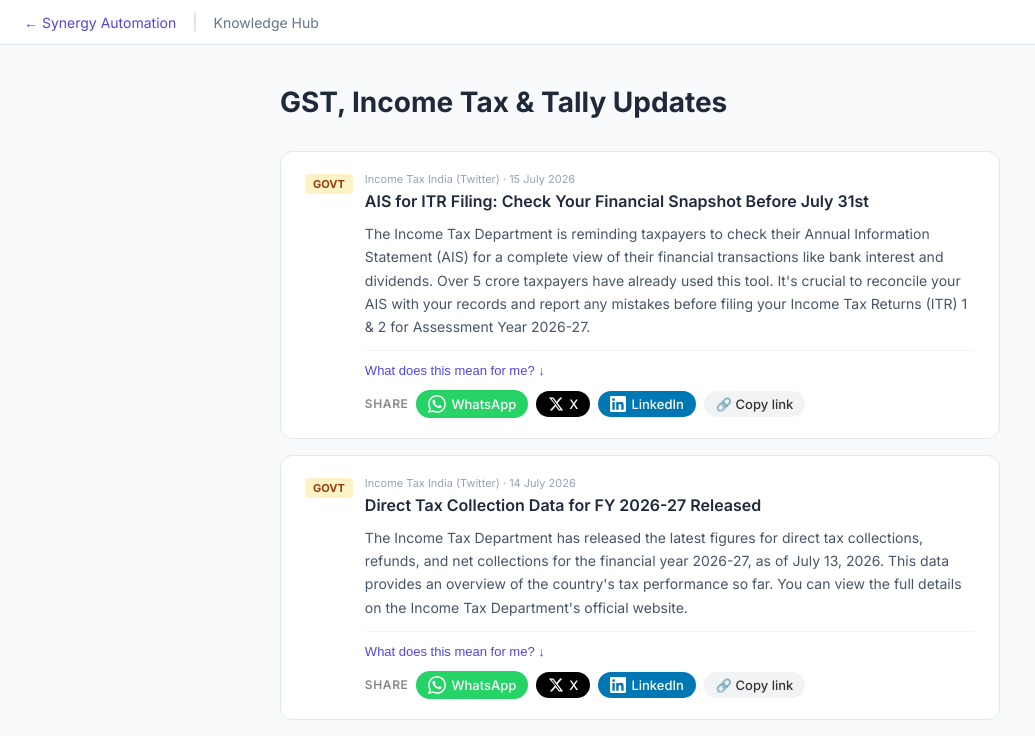
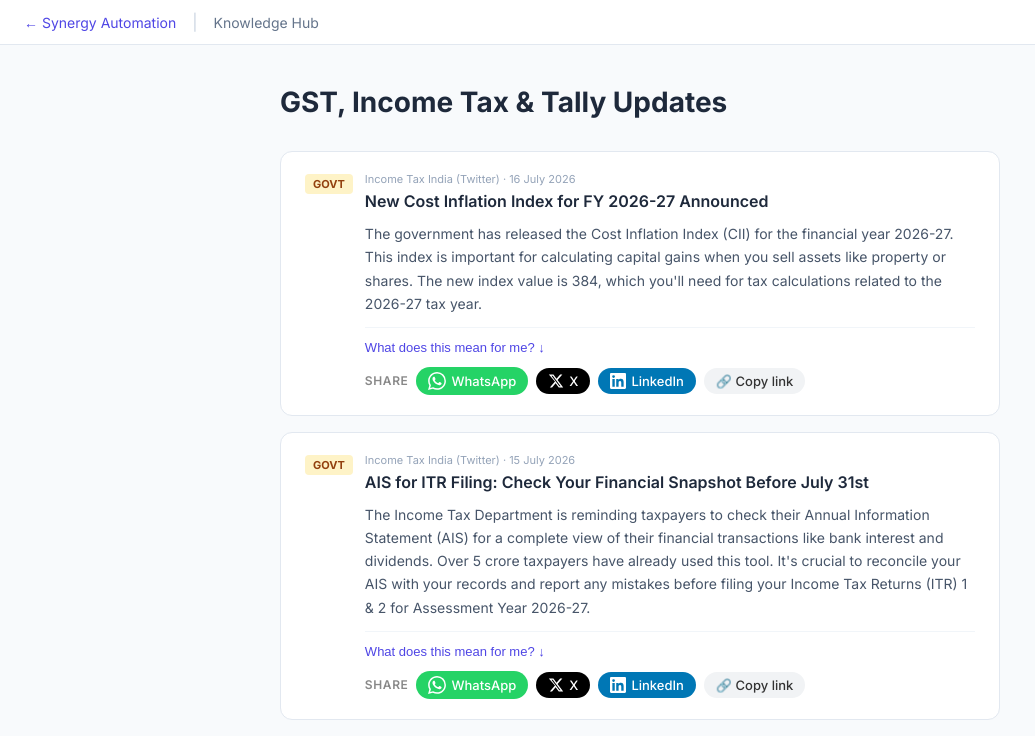
Before and after one commit to jaysuthar1993-synergy/synergy-public-site, a Next.js app: page /updates in a window 1280 px wide. Shown: the top 736 px of the page, without its empty margins (0-1035 px from the left). Built offline with nearby package versions, Linux system fonts and the light colour scheme.

Commit message:
feat(updates): publish approved update - New Cost Inflation Index for FY 2026-27 Announced

```diff
--- a/src/data/updatesData.js
+++ b/src/data/updatesData.js
@@ -301,6 +301,21 @@
     url: 'https://nitter.net/IncomeTaxIndia/status/2077265896528281607#m',
     relatedSlug: '',
   },
+  {
+    id: 'income-tax-india-t-2026-07-16-new-cost-inflation-index-for',
+    type: 'govt',
+    title: 'New Cost Inflation Index for FY 2026-27 Announced',
+    source: 'Income Tax India (Twitter)',
+    date: '2026-07-16',
+    summary: 'The government has released the Cost Inflation Index (CII) for the financial year 2026-27. This index is important for calculating capital gains when you sell assets like property or shares. The new index value is 384, which you\'ll need for tax calculations related to the 2026-27 tax year.',
+    keyPoints: [
+      { label: 'New CII Value', text: 'The Cost Inflation Index for FY 2026-27 is 384.' },
+      { label: 'Purpose of CII', text: 'CII is used to adjust the purchase cost of assets for inflation when calculating capital gains tax.' },
+    ],
+    tallyImpact: '',
+    url: 'https://nitter.net/IncomeTaxIndia/status/2077586020464570562#m',
+    relatedSlug: '',
+  },
 ];
 
 export function getRecentUpdates(limit = 20) {
```
